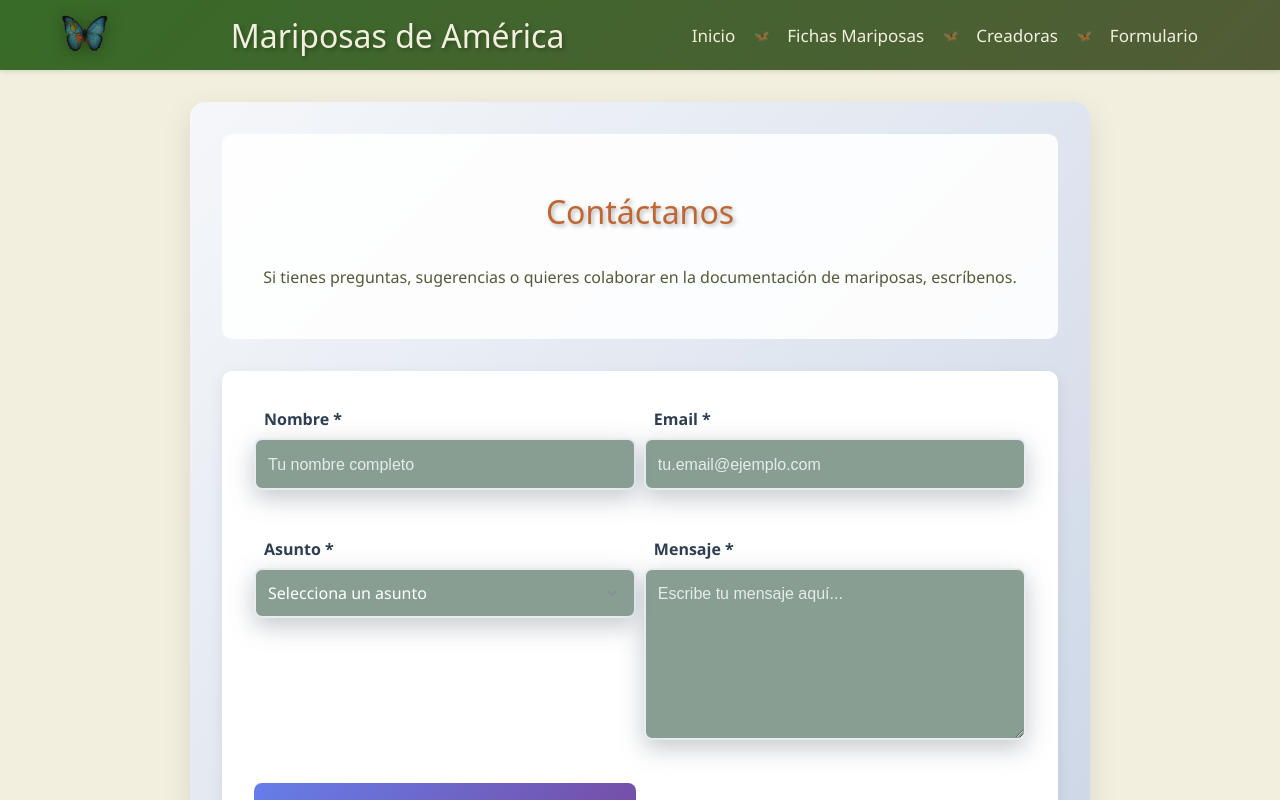
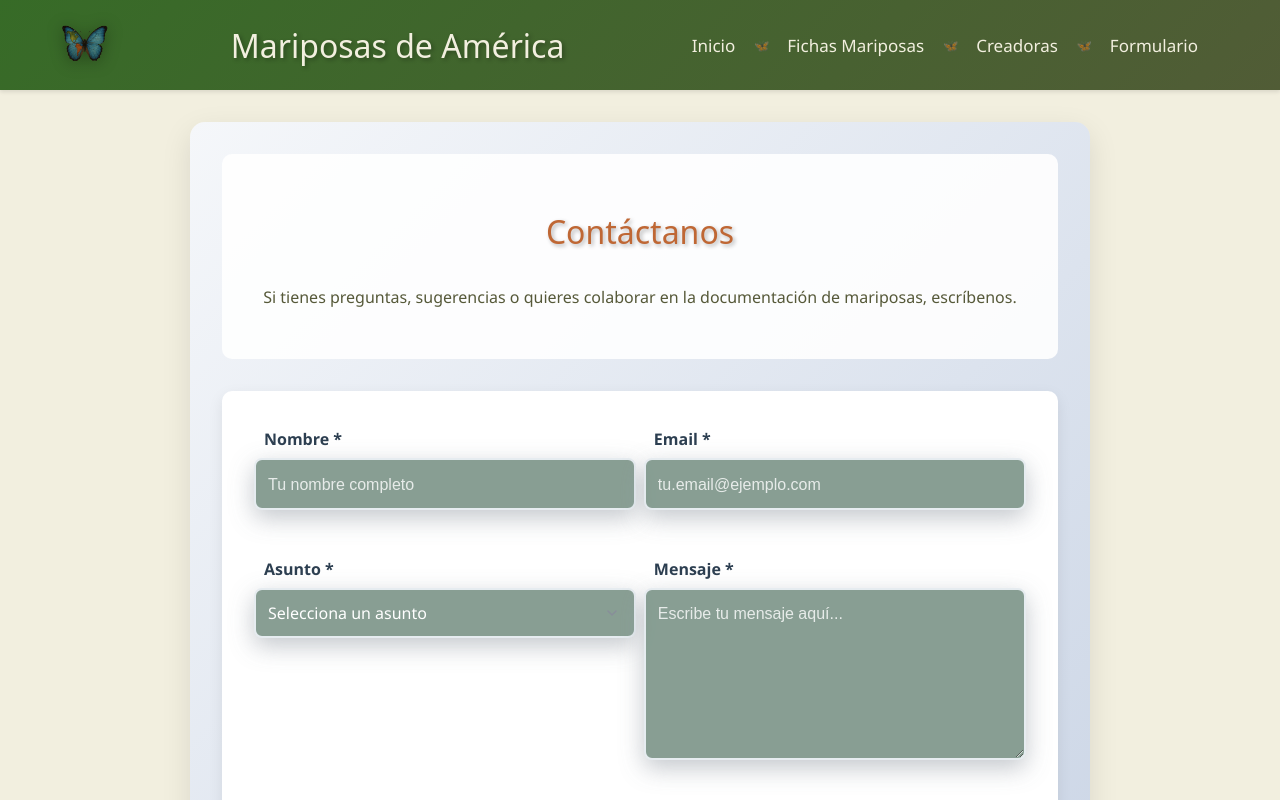
Before and after one commit to irinatiron/polinizadores-america-mariposas, a React (Vite) app: page /formulario in a window 1280 px wide. Shown: the top 800 px of the page. Built offline with nearby package versions, Linux system fonts and the light colour scheme; a web font is replaced by a local one.

Commit message:
FEAT: increase height to 90px in navbar (#8)

```diff
--- a/src/components/Navbar.css
+++ b/src/components/Navbar.css
@@ -44,7 +44,7 @@
   align-items: center;
   justify-content: space-between;
   padding: 0 20px;
-  height: 70px;
+  height: 90px;
 }
 
 /* Logo styling con animación flutter */
```
Also changed, not shown: 1 other file (tests, documents, lock files or other folders).
